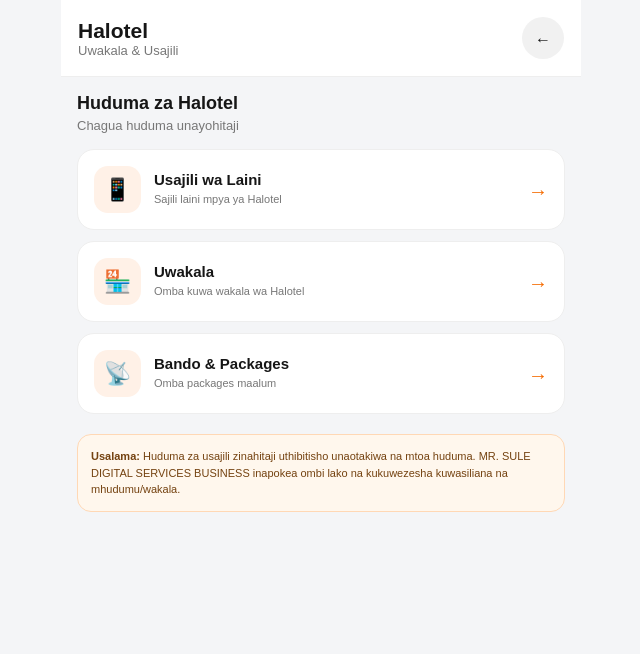
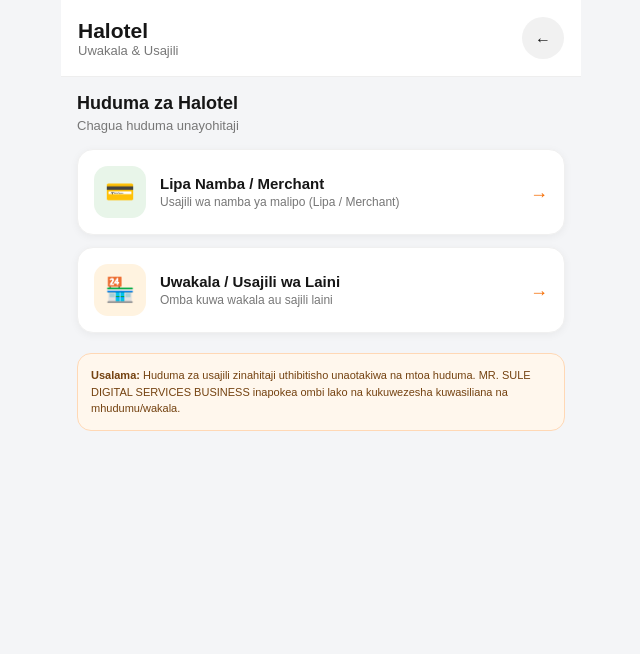
Before and after one commit to keyramkey/halotel-bando, a Flask app: page /agency/Halotel in a window 1280 px wide. Shown: the top 654 px of the page, without its empty margins (319-959 px from the left). Run offline with Flask 3, Linux system fonts and the light colour scheme; data comes from the database, SQL or seed files in the repository; some libraries are stand-ins or nearby versions.

Commit message:
Update agency_network.html

```diff
--- a/templates/agency_network.html
+++ b/templates/agency_network.html
@@ -13,24 +13,48 @@
 </header>
 
 <div class="page">
+
+{% if coming_soon %}
+    <div style="text-align:center; padding:40px 20px;">
+        <div style="
+            width:80px; height:80px; border-radius:24px;
+            background: linear-gradient(135deg, #f0f0f0, #e0e0e0);
+            display:grid; place-items:center; margin:0 auto 20px;
+            font-size:32px;
+        ">⏳</div>
+        <h2 style="font-size:20px; font-weight:800; margin-bottom:8px;">Coming Soon</h2>
+        <p class="muted" style="font-size:14px; line-height:1.5; max-width:280px; margin:0 auto 24px;">
+            Huduma za <strong>{{ network }}</strong> bado hazijaanza.
+            Tunafanya maandalizi. Tafadhali rudi baadaye.
+        </p>
+        <a href="{{ url_for('agency') }}" class="card" style="display:inline-block; padding:12px 28px; text-decoration:none; font-weight:600; color:#f56b00;">
+            ← Rudi kwenye Mitandao
+        </a>
+    </div>
+{% else %}
     <div style="margin-bottom:16px;">
         <h2 style="font-size:18px; font-weight:800;">Huduma za {{ network }}</h2>
         <p class="muted" style="margin-top:4px;">Chagua huduma unayohitaji</p>
     </div>
 
-    <div class="service-grid" style="padding:0;">
-        {% for service in services %}
-        <a href="{{ url_for('agency_apply', service_id=service.id) }}" class="service-card">
-            <div class="service-icon">
-                {{ service.icon if service.icon else service.title[0] }}
+    <div class="service-grid" style="padding:0; display:flex; flex-direction:column; gap:12px;">
+        <a href="{{ url_for('agency_service', network=network, service_type='lipa') }}" class="service-card" style="display:flex; align-items:center; gap:14px; padding:16px; background:#fff; border-radius:16px; text-decoration:none; color:inherit; border:1px solid #f0f0f0; box-shadow:0 2px 8px rgba(0,0,0,0.05);">
+            <div style="width:52px; height:52px; border-radius:14px; background:#e8f5e9; display:grid; place-items:center; font-size:24px; flex-shrink:0;">💳</div>
+            <div style="flex:1;">
+                <h3 style="font-size:15px; font-weight:700; margin:0 0 3px;">Lipa Namba / Merchant</h3>
+                <p class="muted" style="font-size:12px; margin:0;">Usajili wa namba ya malipo (Lipa / Merchant)</p>
             </div>
-            <div class="service-info">
-                <h3>{{ service.title }}</h3>
-                <p>{{ service.description }}</p>
+            <div style="color:#f56b00; font-size:18px;">→</div>
+        </a>
+
+        <a href="{{ url_for('agency_service', network=network, service_type='uwakala') }}" class="service-card" style="display:flex; align-items:center; gap:14px; padding:16px; background:#fff; border-radius:16px; text-decoration:none; color:inherit; border:1px solid #f0f0f0; box-shadow:0 2px 8px rgba(0,0,0,0.05);">
+            <div style="width:52px; height:52px; border-radius:14px; background:#fff3e0; display:grid; place-items:center; font-size:24px; flex-shrink:0;">🏪</div>
+            <div style="flex:1;">
+                <h3 style="font-size:15px; font-weight:700; margin:0 0 3px;">Uwakala / Usajili wa Laini</h3>
+                <p class="muted" style="font-size:12px; margin:0;">Omba kuwa wakala au sajili laini</p>
             </div>
-            <div class="arrow">→</div>
+            <div style="color:#f56b00; font-size:18px;">→</div>
         </a>
-        {% endfor %}
     </div>
 
     <div class="info-box" style="margin-top:20px;">
@@ -39,6 +63,8 @@
         MR. SULE DIGITAL SERVICES BUSINESS inapokea ombi lako na kukuwezesha
         kuwasiliana na mhudumu/wakala.
     </div>
+{% endif %}
+
 </div>
 
 {% endblock %}
```
